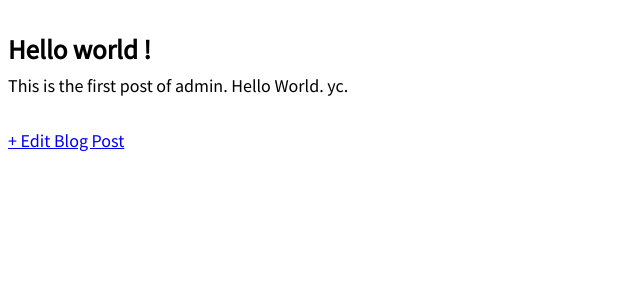
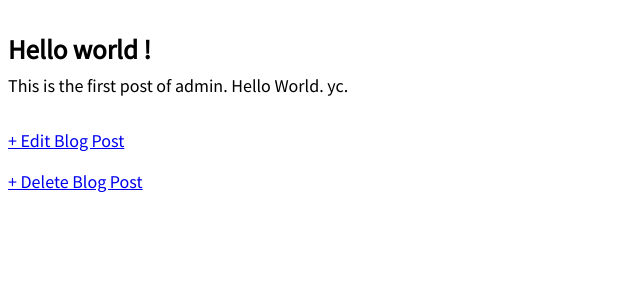
Before and after one commit to Redhat8983/learning-django, a Django app: page /post/1 in a window 1280 px wide. Shown: the part 102-402 px from the top of the page, without its empty margins (0-640 px from the left). Run offline with Django 4.2, Linux system fonts and the light colour scheme; data comes from the database, SQL or seed files in the repository.

Commit message:
[add]Post Delete method.

```diff
--- a/ch06/blog/src/blog/models.py
+++ b/ch06/blog/src/blog/models.py
@@ -15,3 +15,4 @@ class Post(models.Model):
 
     def get_absolute_url(self):
         return reverse('post_detail', args=[str(self.id)])
+        # in urls.py we use path('post/<int:pk>/') whcih args will pass the id.
--- a/ch06/blog/src/blog/urls.py
+++ b/ch06/blog/src/blog/urls.py
@@ -1,12 +1,19 @@
 from django.urls import path
 
-from .views import BlogDetailView, BlogListView, BlogCreateView, BlogUpdateView
+from .views import (
+    BlogDetailView,
+    BlogListView,
+    BlogCreateView,
+    BlogUpdateView,
+    BlogDeleteView
+)
 
 urlpatterns = [
-    path('post/<int:pk>/edit/', BlogUpdateView.as_view(),
-        name='post_edit'),
+    path('', BlogListView.as_view(), name='home'),
+    path('post/<int:pk>', BlogDetailView.as_view(), name='post_detail'),
     path('post/new/', BlogCreateView.as_view(), name='post_new'),
-    # use pk(primary key) as int for path
-    path('post/<int:pk>', BlogDetailView.as_view(), name='post_detail'),
-    path('', BlogListView.as_view(), name='home'),
+    path('post/<int:pk>/edit/',
+        BlogUpdateView.as_view(), name='post_edit'),
+    path('post/<int:pk>/delete',
+        BlogDeleteView.as_view(), name='post_delete'),
 ]
--- a/ch06/blog/src/blog/views.py
+++ b/ch06/blog/src/blog/views.py
@@ -1,5 +1,7 @@
+from django.db import models
 from django.db.models import fields
-from django.views.generic import ListView, DetailView, CreateView, UpdateView
+from django.views.generic import ListView, DetailView, CreateView, UpdateView, DeleteView
+from django.urls import reverse_lazy
 
 from .models import Post
 
@@ -20,3 +22,8 @@ class BlogUpdateView(UpdateView):
     model = Post
     template_name = 'post_edit.html'
     fields = ['title', 'body']
+
+class BlogDeleteView(DeleteView):
+    model = Post
+    template_name = 'post_delete.html'
+    success_url = reverse_lazy('home')
--- a/ch06/blog/src/templates/post_detail.html
+++ b/ch06/blog/src/templates/post_detail.html
@@ -7,5 +7,6 @@
         <p>{{ object.body }}</p>
     </div>
 
-    <a href="{% url 'post_edit' post.pk %}">+ Edit Blog Post</a>
+    <p><a href="{% url 'post_edit' post.pk %}">+ Edit Blog Post</a></p>
+    <p><a href="{% url 'post_delete' post.pk %}">+ Delete Blog Post</a></p>
 {% endblock content %}
```
Also changed, not shown: ch06/blog/src/templates/post_delete.html (added, +11 -0 lines).
